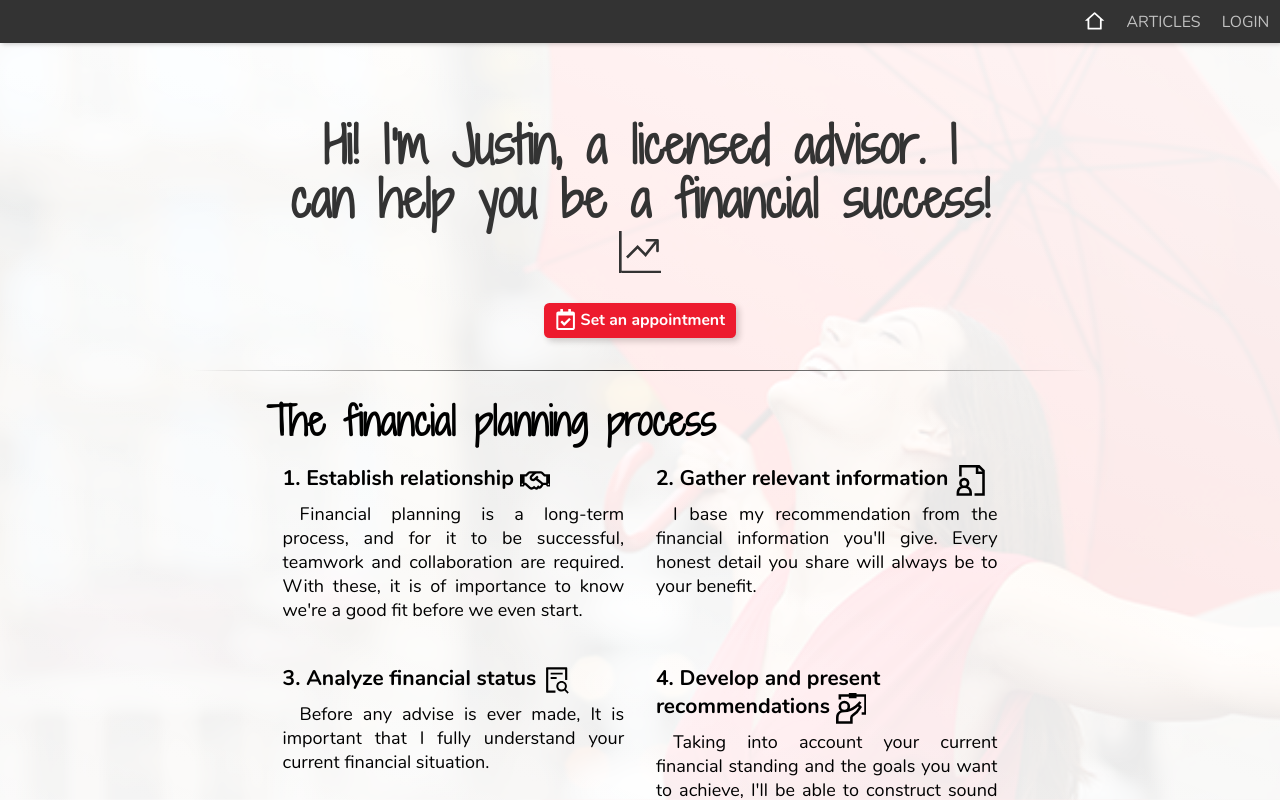
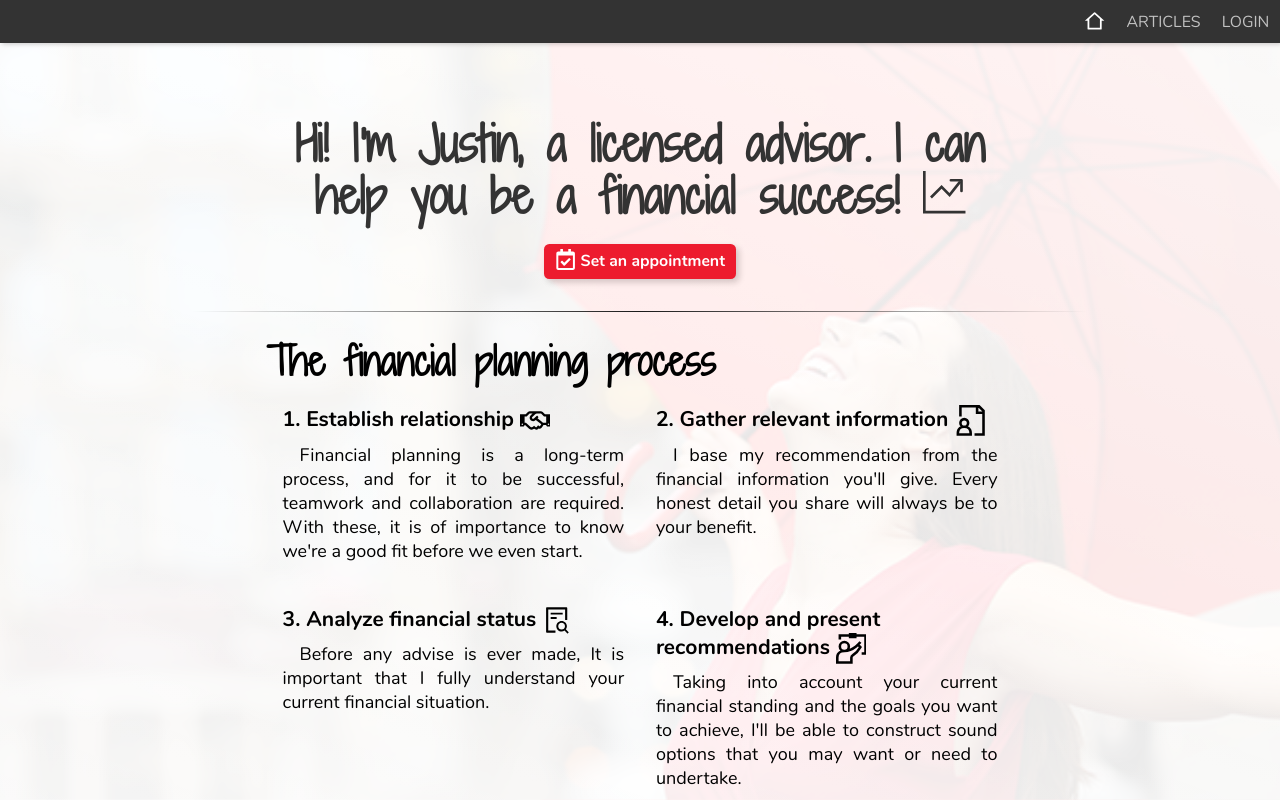
Before and after one commit to justinsalasdev/finance, a Next.js app: page / in a window 1280 px wide. Shown: the top 800 px of the page. Built offline with nearby package versions, Linux system fonts and the light colour scheme; no server answers.

Commit message:
changed greet size

```diff
--- a/styles/components/_greet.scss
+++ b/styles/components/_greet.scss
@@ -7,7 +7,7 @@
 	position: relative;
 	color: $black-light-20;
 	font-weight: 700;
-	font-size: 4.6rem;
+	font-size: 4.4rem;
 	padding: 2rem;
 	text-align: center;
 	max-width: 70rem;
```
